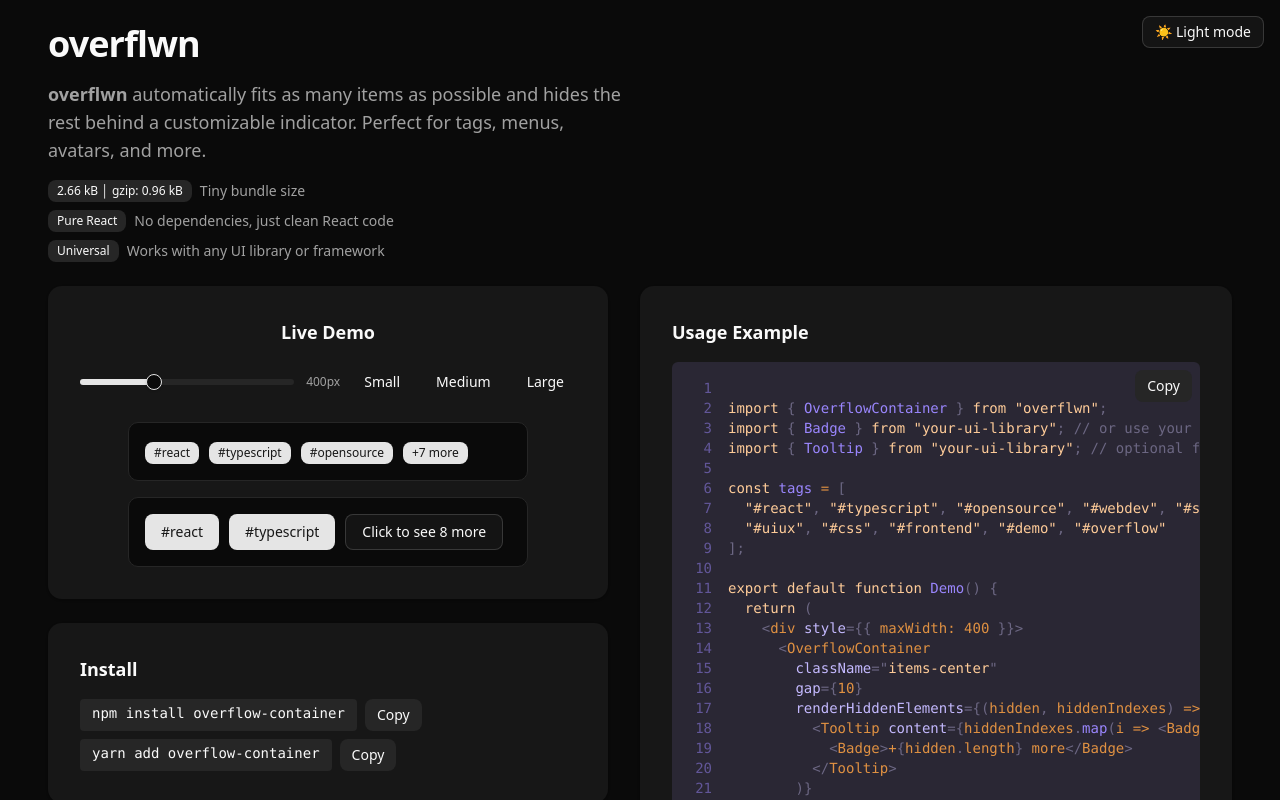
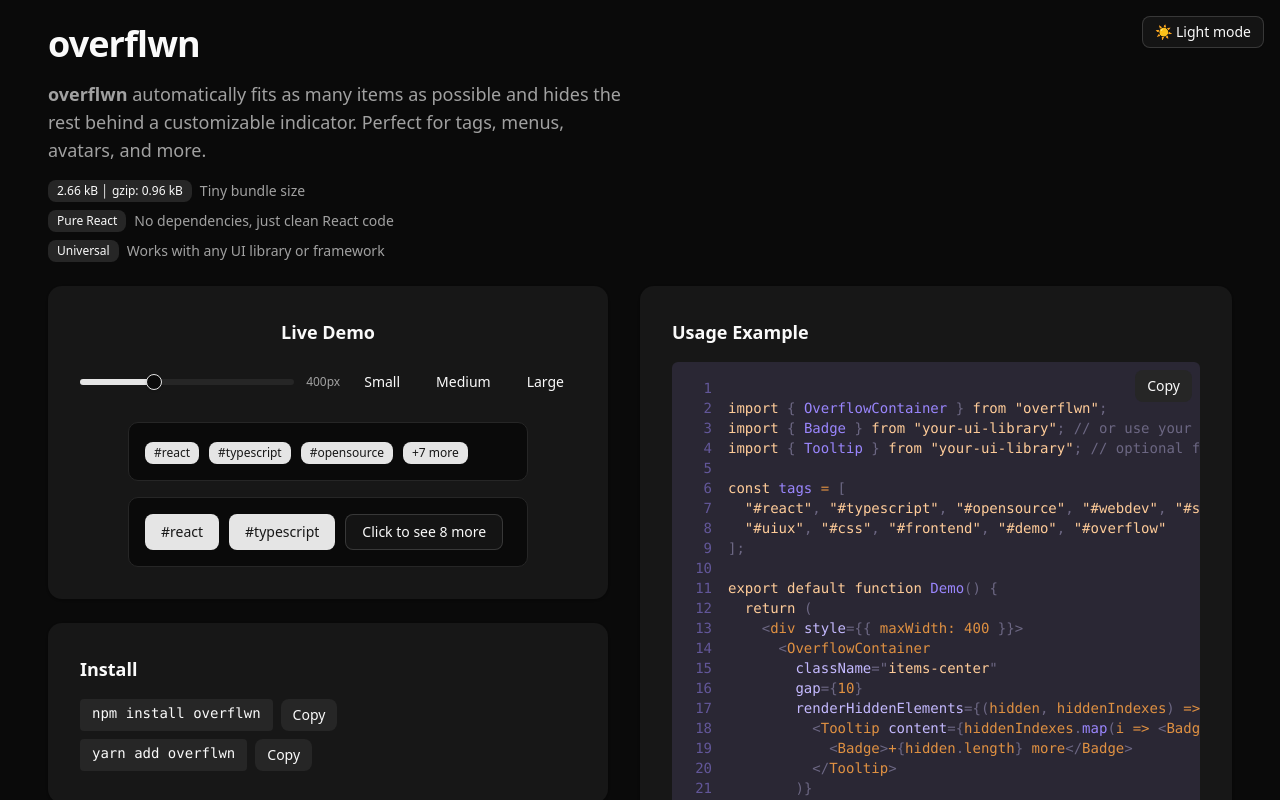
Before and after one commit to Insiderto/overflwn, a React (Vite) app: page / in a window 1280 px wide. Shown: the top 800 px of the page. Built offline with nearby package versions, Linux system fonts and the light colour scheme.

Commit message:
fix: fixed npm

```diff
--- a/src/App.tsx
+++ b/src/App.tsx
@@ -246,7 +246,7 @@
 						<div className="flex gap-2 flex-wrap flex-col">
 							<div className="flex gap-2">
 								<pre className="bg-muted rounded px-3 py-1 text-sm select-all">
-									npm install overflow-container
+									npm install overflwn
 								</pre>
 								<Button
 									size="sm"
@@ -258,7 +258,7 @@
 							</div>
 							<div className="flex gap-2">
 								<pre className="bg-muted rounded px-3 py-1 text-sm select-all">
-									yarn add overflow-container
+									yarn add overflwn
 								</pre>
 								<Button
 									size="sm"
```
